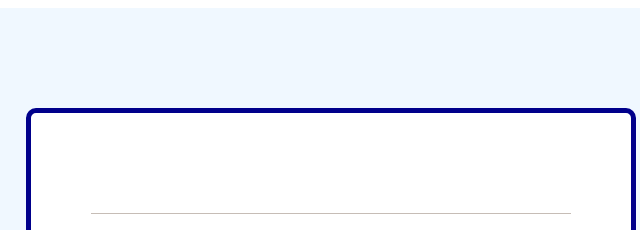
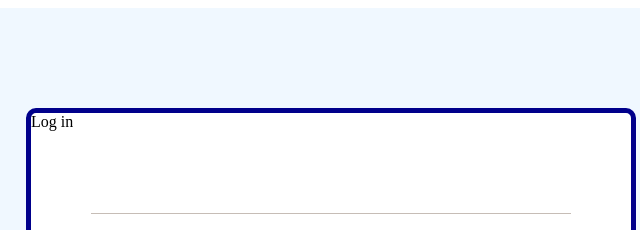
Before and after one commit to Valentina-2608/Travel_agency, a website: page login_page.html in a window 1280 px wide. Shown: the top 230 px of the page, 314-954 px from the left. Drawn offline with Linux system fonts and the light colour scheme.

Commit message:
Add block container3_caption

```diff
--- a/login_page.html
+++ b/login_page.html
@@ -9,6 +9,7 @@
 <body>
     <div class="main4">
         <div class="container3">
+            <div class="container3_caption">Log in</div>
             <div class="line1"></div>
             <form id="form_login">
                 <div class="form_input">
```
